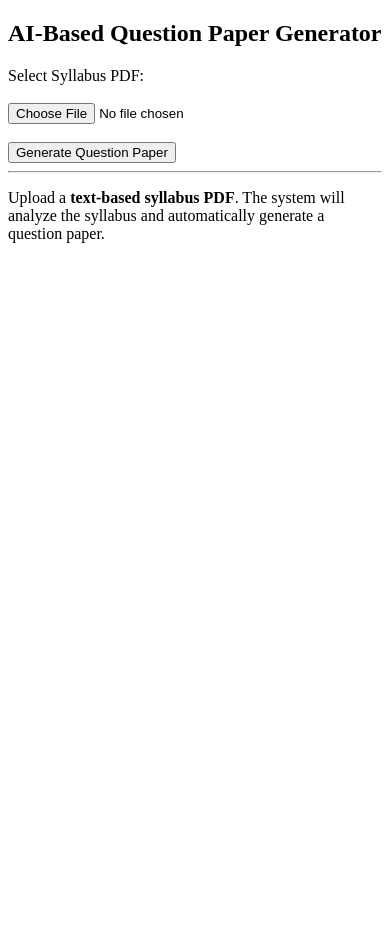
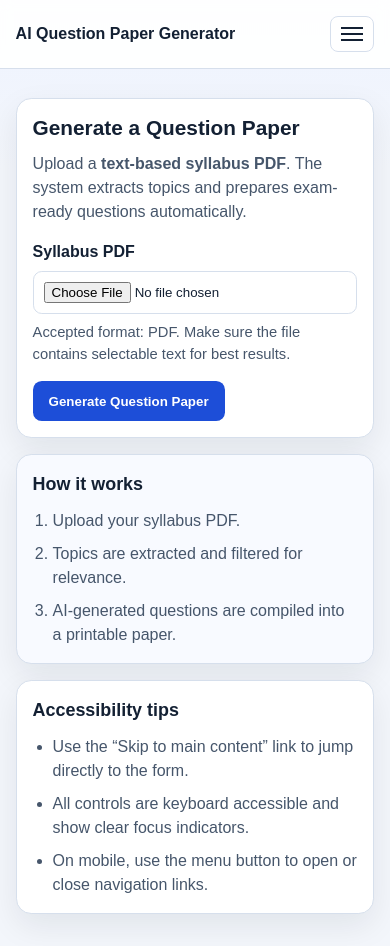
Before and after one commit to aswinkrishna03/question-paper-generator, a Flask app: page / in a window 390 px wide. Before the commit the page ends 243 px from the top, so only its background shows below. Run offline with Flask 3, Linux system fonts and the light colour scheme.

Commit message:
Refine upload page semantics, responsiveness, and accessibility

```diff
--- /dev/null
+++ b/static/css/dashboard.css
@@ -0,0 +1,260 @@
+:root {
+  --page-bg: #f3f6fb;
+  --surface: #ffffff;
+  --surface-muted: #f8faff;
+  --text: #132033;
+  --text-muted: #46566b;
+  --primary: #1d4ed8;
+  --primary-hover: #1e40af;
+  --border: #d6dfec;
+  --ring: rgba(29, 78, 216, 0.35);
+  --shadow: 0 12px 32px rgba(16, 24, 40, 0.08);
+}
+
+* {
+  box-sizing: border-box;
+}
+
+html,
+body {
+  margin: 0;
+  padding: 0;
+}
+
+body.page {
+  min-height: 100vh;
+  font-family: Arial, Helvetica, sans-serif;
+  line-height: 1.5;
+  color: var(--text);
+  background: linear-gradient(180deg, #eef3ff 0%, var(--page-bg) 18%, var(--page-bg) 100%);
+}
+
+.page__skip-link {
+  position: absolute;
+  top: -3rem;
+  left: 0.75rem;
+  z-index: 1000;
+  border-radius: 0.35rem;
+  padding: 0.55rem 0.75rem;
+  font-weight: 700;
+  text-decoration: none;
+  background: var(--primary);
+  color: #fff;
+}
+
+.page__skip-link:focus {
+  top: 0.75rem;
+}
+
+.site-header {
+  position: sticky;
+  top: 0;
+  z-index: 900;
+  border-bottom: 1px solid var(--border);
+  background: rgba(255, 255, 255, 0.92);
+  backdrop-filter: blur(6px);
+}
+
+.site-header__container {
+  position: relative;
+  width: min(1100px, 92%);
+  margin: 0 auto;
+  min-height: 4.25rem;
+  display: flex;
+  align-items: center;
+  justify-content: space-between;
+  gap: 1rem;
+}
+
+.site-header__brand {
+  font-size: clamp(1rem, 1.5vw, 1.15rem);
+  font-weight: 700;
+  text-decoration: none;
+  color: var(--text);
+}
+
+.site-header__menu-toggle {
+  display: none;
+  border: 1px solid var(--border);
+  border-radius: 0.5rem;
+  background: #fff;
+  padding: 0.38rem;
+  cursor: pointer;
+}
+
+.site-header__menu-icon {
+  display: block;
+  width: 1.4rem;
+  height: 2px;
+  margin: 0.26rem;
+  background: var(--text);
+}
+
+.site-header__nav {
+  display: flex;
+  align-items: center;
+  gap: 0.8rem;
+}
+
+.site-header__nav-link {
+  display: inline-block;
+  border-radius: 0.4rem;
+  padding: 0.45rem 0.65rem;
+  text-decoration: none;
+  color: var(--text-muted);
+  font-weight: 600;
+}
+
+.site-header__nav-link:hover,
+.site-header__nav-link:focus-visible {
+  color: var(--primary);
+  background: rgba(29, 78, 216, 0.1);
+}
+
+.dashboard {
+  width: min(1100px, 92%);
+  margin: 1.8rem auto 2rem;
+  display: grid;
+  grid-template-columns: 2fr 1fr;
+  gap: 1rem;
+}
+
+.dashboard__panel {
+  border: 1px solid var(--border);
+  border-radius: 0.95rem;
+  background: var(--surface);
+  padding: clamp(1rem, 2.2vw, 1.55rem);
+  box-shadow: var(--shadow);
+}
+
+.dashboard__panel--muted {
+  background: var(--surface-muted);
+}
+
+.dashboard__panel-header {
+  margin-bottom: 1rem;
+}
+
+.dashboard__title {
+  margin: 0;
+  font-size: clamp(1.3rem, 2.4vw, 1.9rem);
+  line-height: 1.25;
+}
+
+.dashboard__intro {
+  margin: 0.7rem 0 0;
+  color: var(--text-muted);
+  max-width: 68ch;
+}
+
+.dashboard__subtitle {
+  margin: 0 0 0.7rem;
+  font-size: 1.12rem;
+}
+
+.dashboard__steps,
+.dashboard__tips {
+  margin: 0;
+  padding-left: 1.25rem;
+}
+
+.dashboard__step,
+.dashboard__tip {
+  color: var(--text-muted);
+}
+
+.dashboard__step + .dashboard__step,
+.dashboard__tip + .dashboard__tip {
+  margin-top: 0.55rem;
+}
+
+.upload-form {
+  display: grid;
+  gap: 1rem;
+}
+
+.upload-form__field {
+  display: grid;
+  gap: 0.45rem;
+}
+
+.upload-form__label {
+  font-weight: 700;
+}
+
+.upload-form__input {
+  width: 100%;
+  border: 1px solid var(--border);
+  border-radius: 0.55rem;
+  padding: 0.62rem;
+  background: #fff;
+}
+
+.upload-form__help {
+  margin: 0;
+  color: var(--text-muted);
+  font-size: 0.92rem;
+}
+
+.upload-form__button {
+  border: none;
+  border-radius: 0.55rem;
+  padding: 0.78rem 1rem;
+  width: fit-content;
+  background: var(--primary);
+  color: #fff;
+  font-weight: 700;
+  cursor: pointer;
+}
+
+.upload-form__button:hover,
+.upload-form__button:focus-visible {
+  background: var(--primary-hover);
+}
+
+:focus-visible {
+  outline: 3px solid var(--ring);
+  outline-offset: 2px;
+}
+
+@media (max-width: 900px) {
+  .dashboard {
+    grid-template-columns: 1fr;
+  }
+}
+
+@media (max-width: 768px) {
+  .site-header__menu-toggle {
+    display: inline-block;
+  }
+
+  .site-header__nav {
+    position: absolute;
+    top: calc(100% + 0.35rem);
+    left: 0;
+    right: 0;
+    display: flex;
+    flex-direction: column;
+    align-items: stretch;
+    gap: 0.35rem;
+    border: 1px solid var(--border);
+    border-radius: 0.7rem;
+    background: var(--surface);
+    padding: 0.5rem;
+    box-shadow: var(--shadow);
+  }
+
+  .site-header__nav-link {
+    width: 100%;
+  }
+
+  .site-header__nav[hidden] {
+    display: none;
+  }
+}
+
+@media (prefers-reduced-motion: reduce) {
+  * {
+    scroll-behavior: auto;
+  }
+}
--- /dev/null
+++ b/static/js/dashboard.js
@@ -0,0 +1,71 @@
+(function () {
+  const toggleButton = document.querySelector('.site-header__menu-toggle');
+  const navMenu = document.querySelector('.site-header__nav');
+
+  if (!toggleButton || !navMenu) {
+    return;
+  }
+
+  const mobileQuery = window.matchMedia('(max-width: 768px)');
+
+  const isMenuOpen = () => toggleButton.getAttribute('aria-expanded') === 'true';
+
+  const openMenu = () => {
+    navMenu.hidden = false;
+    toggleButton.setAttribute('aria-expanded', 'true');
+    toggleButton.setAttribute('aria-label', 'Close navigation menu');
+  };
+
+  const closeMenu = () => {
+    if (mobileQuery.matches) {
+      navMenu.hidden = true;
+    }
+    toggleButton.setAttribute('aria-expanded', 'false');
+    toggleButton.setAttribute('aria-label', 'Open navigation menu');
+  };
+
+  const syncMenuState = () => {
+    if (mobileQuery.matches) {
+      navMenu.hidden = !isMenuOpen();
+    } else {
+      navMenu.hidden = false;
+      toggleButton.setAttribute('aria-expanded', 'false');
+      toggleButton.setAttribute('aria-label', 'Open navigation menu');
+    }
+  };
+
+  toggleButton.addEventListener('click', function () {
+    if (isMenuOpen()) {
+      closeMenu();
+    } else {
+      openMenu();
+    }
+  });
+
+  navMenu.addEventListener('click', function (event) {
+    if (event.target.classList.contains('site-header__nav-link') && mobileQuery.matches) {
+      closeMenu();
+    }
+  });
+
+  document.addEventListener('keydown', function (event) {
+    if (event.key === 'Escape' && isMenuOpen()) {
+      closeMenu();
+      toggleButton.focus();
+    }
+  });
+
+  document.addEventListener('click', function (event) {
+    if (!mobileQuery.matches || !isMenuOpen()) {
+      return;
+    }
+
+    const clickedInsideHeader = event.target.closest('.site-header__container');
+    if (!clickedInsideHeader) {
+      closeMenu();
+    }
+  });
+
+  syncMenuState();
+  window.addEventListener('resize', syncMenuState);
+})();
--- a/templates/upload.html
+++ b/templates/upload.html
@@ -2,29 +2,90 @@
 <html lang="en">
 <head>
     <meta charset="UTF-8">
+    <meta name="viewport" content="width=device-width, initial-scale=1.0">
+    <meta name="description" content="Upload a syllabus PDF and generate an AI-powered question paper.">
     <title>AI Question Paper Generator</title>
+    <link rel="stylesheet" href="{{ url_for('static', filename='css/dashboard.css') }}">
 </head>
-<body>
+<body class="page">
+    <a class="page__skip-link" href="#main-content">Skip to main content</a>
 
-    <h2>AI-Based Question Paper Generator</h2>
+    <header class="site-header" role="banner">
+        <div class="site-header__container">
+            <a class="site-header__brand" href="/" aria-label="Go to dashboard home">
+                AI Question Paper Generator
+            </a>
 
-    <!-- IMPORTANT: action="/" and enctype are REQUIRED -->
-    <form action="/" method="post" enctype="multipart/form-data">
+            <button
+                class="site-header__menu-toggle"
+                type="button"
+                aria-expanded="false"
+                aria-controls="primary-navigation"
+                aria-label="Open navigation menu"
+            >
+                <span class="site-header__menu-icon" aria-hidden="true"></span>
+                <span class="site-header__menu-icon" aria-hidden="true"></span>
+                <span class="site-header__menu-icon" aria-hidden="true"></span>
+            </button>
 
-        <label>Select Syllabus PDF:</label><br><br>
+            <nav class="site-header__nav" id="primary-navigation" aria-label="Primary" hidden>
+                <a class="site-header__nav-link" href="#upload-panel">Upload</a>
+                <a class="site-header__nav-link" href="#guide-panel">How it works</a>
+                <a class="site-header__nav-link" href="#tips-panel">Accessibility tips</a>
+            </nav>
+        </div>
+    </header>
 
-        <input type="file" name="pdf" accept=".pdf" required>
-        <br><br>
+    <main class="dashboard" id="main-content" tabindex="-1">
+        <section class="dashboard__panel" id="upload-panel" aria-labelledby="upload-panel-title">
+            <header class="dashboard__panel-header">
+                <h1 class="dashboard__title" id="upload-panel-title">Generate a Question Paper</h1>
+                <p class="dashboard__intro" id="upload-panel-description">
+                    Upload a <strong>text-based syllabus PDF</strong>. The system extracts topics and prepares
+                    exam-ready questions automatically.
+                </p>
+            </header>
 
-        <button type="submit">Generate Question Paper</button>
-    </form>
+            <form class="upload-form" action="/" method="post" enctype="multipart/form-data" aria-describedby="upload-panel-description">
+                <div class="upload-form__field">
+                    <label class="upload-form__label" for="pdf">Syllabus PDF</label>
+                    <input
+                        class="upload-form__input"
+                        id="pdf"
+                        type="file"
+                        name="pdf"
+                        accept=".pdf,application/pdf"
+                        required
+                        aria-describedby="pdf-help"
+                    >
+                    <p class="upload-form__help" id="pdf-help">
+                        Accepted format: PDF. Make sure the file contains selectable text for best results.
+                    </p>
+                </div>
 
-    <hr>
+                <button class="upload-form__button" type="submit">Generate Question Paper</button>
+            </form>
+        </section>
 
-    <p>
-        Upload a <strong>text-based syllabus PDF</strong>.
-        The system will analyze the syllabus and automatically generate a question paper.
-    </p>
+        <section class="dashboard__panel dashboard__panel--muted" id="guide-panel" aria-labelledby="guide-panel-title">
+            <h2 class="dashboard__subtitle" id="guide-panel-title">How it works</h2>
+            <ol class="dashboard__steps">
+                <li class="dashboard__step">Upload your syllabus PDF.</li>
+                <li class="dashboard__step">Topics are extracted and filtered for relevance.</li>
+                <li class="dashboard__step">AI-generated questions are compiled into a printable paper.</li>
+            </ol>
+        </section>
 
+        <section class="dashboard__panel" id="tips-panel" aria-labelledby="tips-panel-title">
+            <h2 class="dashboard__subtitle" id="tips-panel-title">Accessibility tips</h2>
+            <ul class="dashboard__tips" role="list">
+                <li class="dashboard__tip">Use the “Skip to main content” link to jump directly to the form.</li>
+                <li class="dashboard__tip">All controls are keyboard accessible and show clear focus indicators.</li>
+                <li class="dashboard__tip">On mobile, use the menu button to open or close navigation links.</li>
+            </ul>
+        </section>
+    </main>
+
+    <script src="{{ url_for('static', filename='js/dashboard.js') }}"></script>
 </body>
 </html>
```
